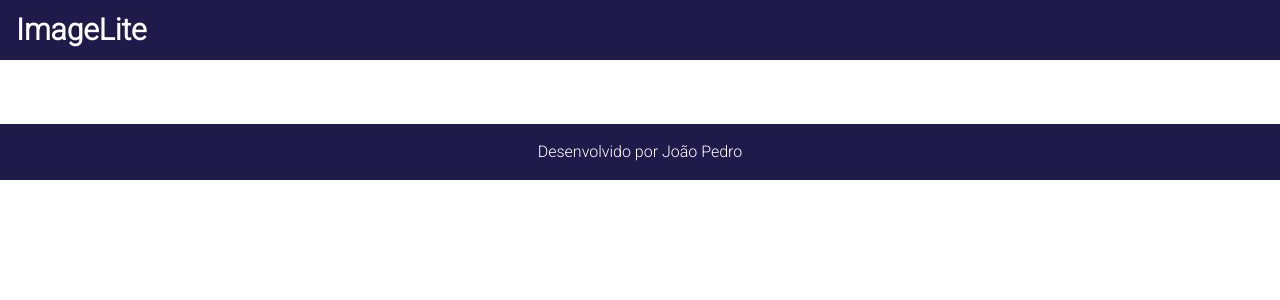
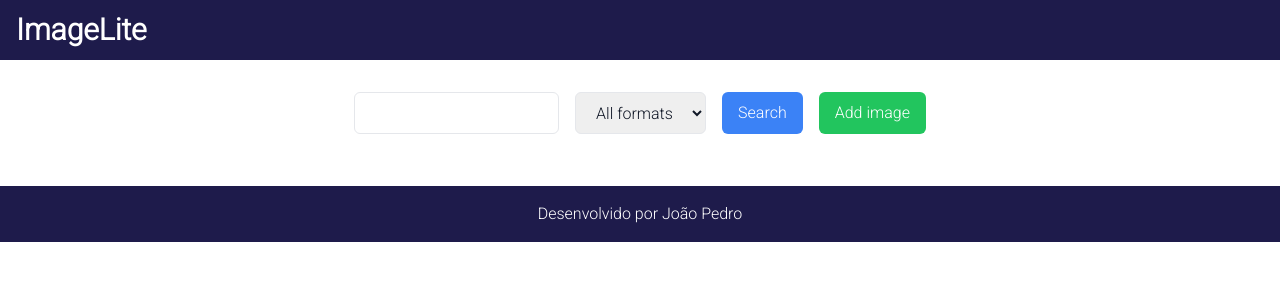
Before and after one commit to tuorjp/imagelite-front-end, a Next.js app: page /galeria in a window 1280 px wide. Shown: the top 300 px of the page. Built offline with nearby package versions, Linux system fonts and the light colour scheme.

Commit message:
search fields

```diff
--- a/src/app/galeria/page.tsx
+++ b/src/app/galeria/page.tsx
@@ -8,32 +8,58 @@ import { useState } from 'react';
 
 export default function GaleriaPage() {
     const [images, setImages] = useState<Image[]>([]);
+    const [query, setQuery] = useState<string>();
+    const [extension, setExtension] = useState<string>();
     const useService = useImageService();
 
     async function searchImages() {
-        const imagesResponse = await useService.buscar();
+        const imagesResponse = await useService.buscar(query, extension);
         setImages(imagesResponse);
         console.table(imagesResponse);
     }
 
-    function renderImageCard(img: Image, i: number) {
+    function renderImageCard(img: Image) {
         return (
             <ImageCard
                 nome={img.name}
                 src={img.url}
                 tamanho={img.size}
                 dataUpload={img.uploadDate}
-                key={i}
+                key={img.url}
             />
         )
     }
 
     function renderImageCards() {
-        return images.map((img, i) => renderImageCard(img, i));
+        return images.map((img, i) => renderImageCard(img));
     }
 
     return (
         <Template>
+            <section className='flex flex-col items-center justify-center my-5'>
+                <div className='flex space-x-4'>
+                    <input
+                        type="text"
+                        className='border px-3 py-2 rounded-md text-gray-900'
+                        onChange={ev => setQuery(ev.target.value)}
+                    />
+                    <select
+                        className='border px-4 py-2 rounded-md text-gray-900'
+                        onChange={ev => setExtension(ev.target.value)}
+                    >
+                        <option value="">All formats</option>
+                        <option value="PNG">PNG</option>
+                        <option value="JPEG">JPEG</option>
+                        <option value="GIF">GIF</option>
+                    </select>
+                    <button className='bg-blue-500 text-white px-4 py-2 rounded-md' onClick={searchImages}>
+                        Search
+                    </button>
+                    <button className='bg-green-500 text-white px-4 py-2 rounded-md'>
+                        Add image
+                    </button>
+                </div>
+            </section>
             <section className='grid grid-cols-3 gap-8'>
                 {renderImageCards()}
             </section>
--- a/src/app/resources/image/image.service.ts
+++ b/src/app/resources/image/image.service.ts
@@ -3,8 +3,9 @@ import { Image } from './image.resource'
 class ImageService {
     baseUrl: string = 'http://localhost:8080/v1/images';
 
-    async buscar(): Promise<Image[]> {
-        const response = await fetch(this.baseUrl);
+    async buscar(query: string = "", extension: string = ""): Promise<Image[]> {
+        const url = `${this.baseUrl}?query=${query}&extension=${extension}`;
+        const response = await fetch(url);
         return await response.json();
     }
 }
```
